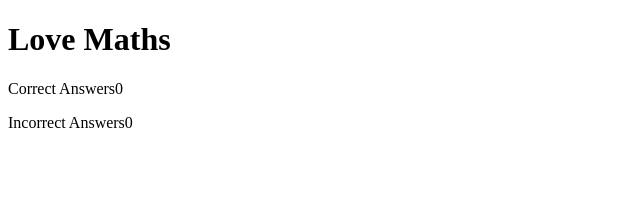
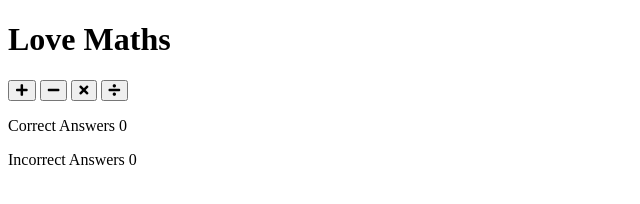
Before and after one commit to FlyingCarpetC/Love-Maths, a plain HTML site: page index.html in a window 1280 px wide. Shown: the whole page, without its empty margins (0-640 px from the left). Drawn offline with Linux system fonts and the light colour scheme.

Commit message:
add the controls area and add icons

```diff
--- a/index.html
+++ b/index.html
@@ -14,12 +14,25 @@
         img class="logo" src="assets/images/logo.png" alt="logo">Love Maths</h1>
 
     <div class="game-area">
-
+        <div class="controls-area">
+            <button class="btn btn--big btn--green">
+                <i class="fas fa-plus"></i>
+            </button>
+            <button class="btn btn--big btn--blue">
+                <i class="fas fa-minus"></i>
+            </button>
+            <button class="btn btn--big btn--orange">
+                <i class="fas fa-times"></i>
+            </button>
+            <button class="btn btn--big btn--red">
+                <i class="fas fa-divide"></i>
+            </button>
+        </div>
     </div>
 
     <div class="score-area">
-        <p class="scores">Correct Answers<span id="score">0</span></p>
-        <p class="scores">Incorrect Answers<span id="incorrect">0</span></p>
+        <p class="scores">Correct Answers <span id="score">0</span></p>
+        <p class="scores">Incorrect Answers <span id="incorrect">0</span></p>
     </div>
 
     <script src="assets/js/script.js"></script>
```
